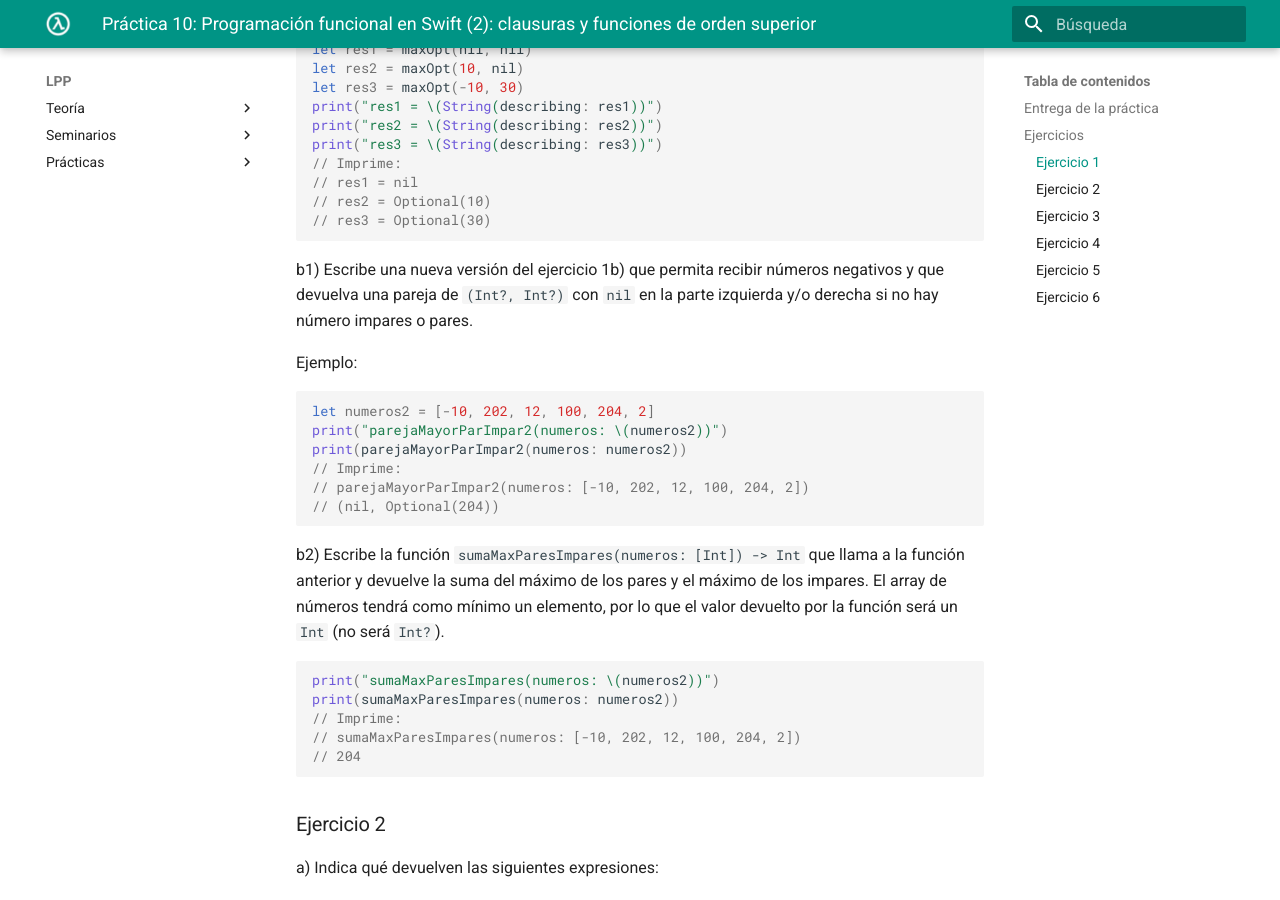
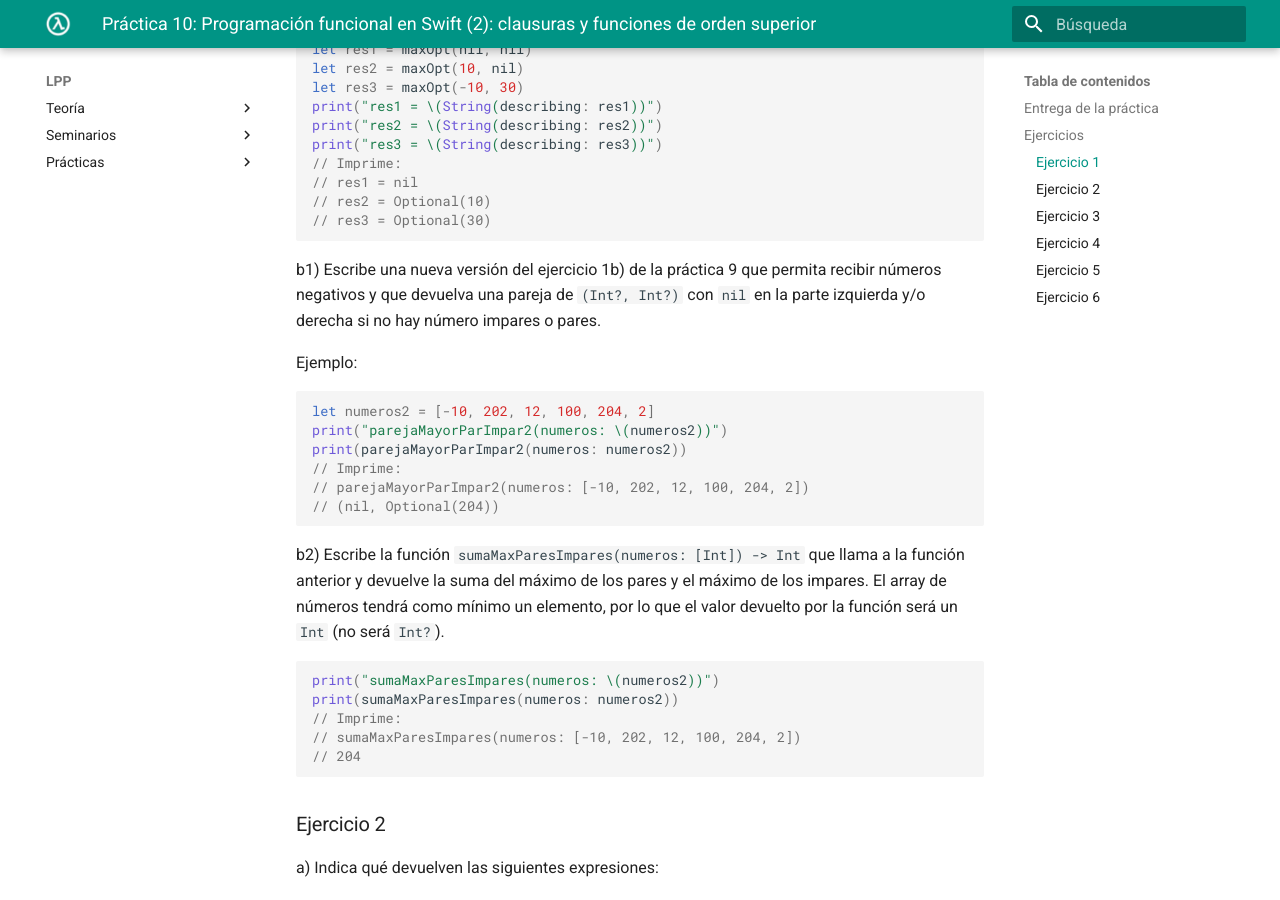
Before and after one commit to domingogallardo/apuntes-lpp, an MkDocs documentation site: the page built from docs/practicas/practica10/practica10.md, in a window 1280 px wide and 900 px high, scrolled down 821 px. Built offline with MkDocs 1.6.1 and Material for MkDocs 9.7.7, drawn with Linux system fonts in a browser that asks for light colours.

Commit message:
Corrección

````diff
--- a/docs/practicas/practica10/practica10.md
+++ b/docs/practicas/practica10/practica10.md
@@ -41,10 +41,10 @@ print("res3 = \(String(describing: res3))")
 
 ```
 
-b1) Escribe una nueva versión del ejercicio 1b) que permita recibir
-números negativos y que devuelva una pareja de `(Int?, Int?)` con
-`nil` en la parte izquierda y/o derecha si no hay número impares o
-pares.
+b1) Escribe una nueva versión del ejercicio 1b) de la práctica 9 que
+permita recibir números negativos y que devuelva una pareja de `(Int?,
+Int?)` con `nil` en la parte izquierda y/o derecha si no hay número
+impares o pares.
 
 Ejemplo:
 
````
